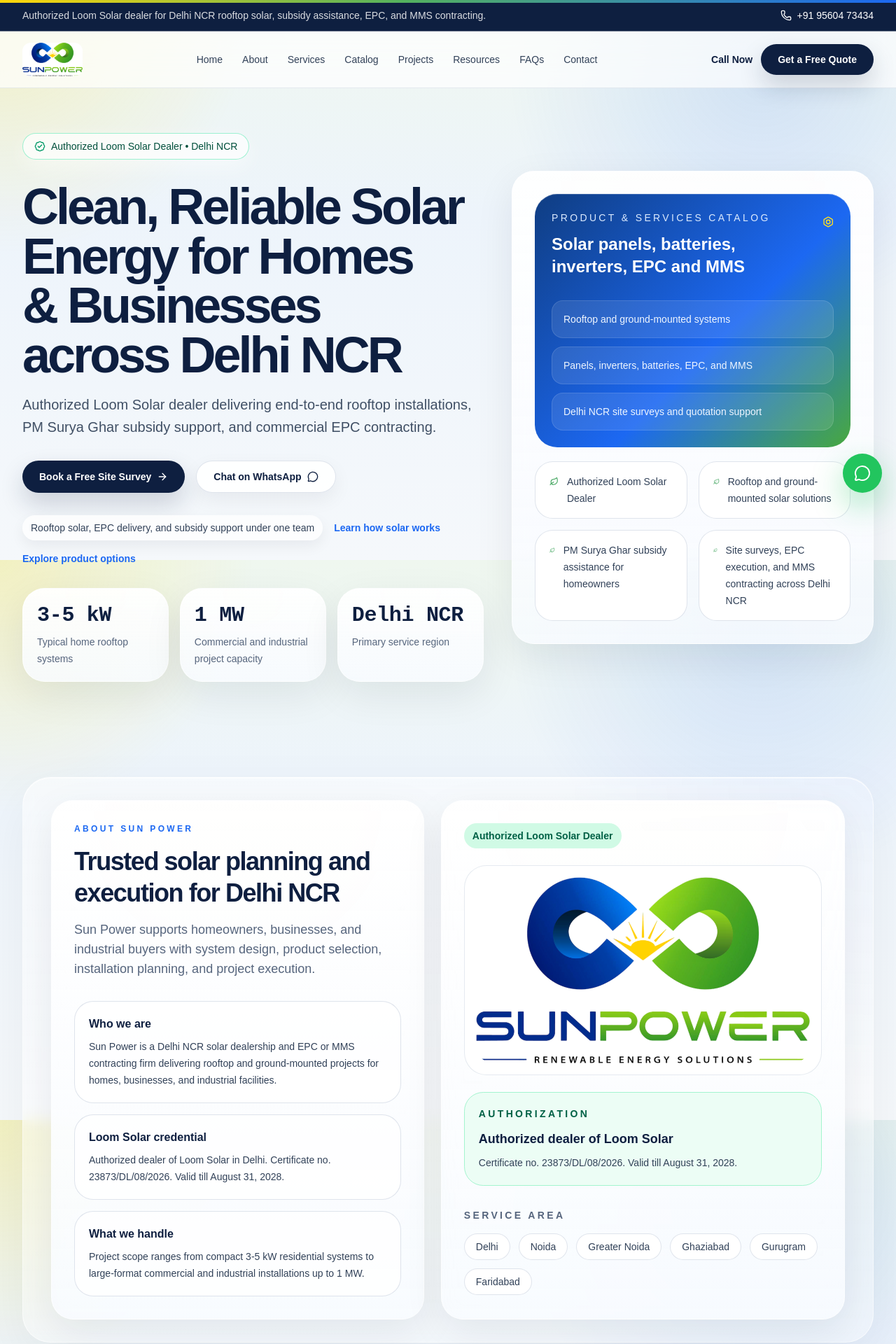
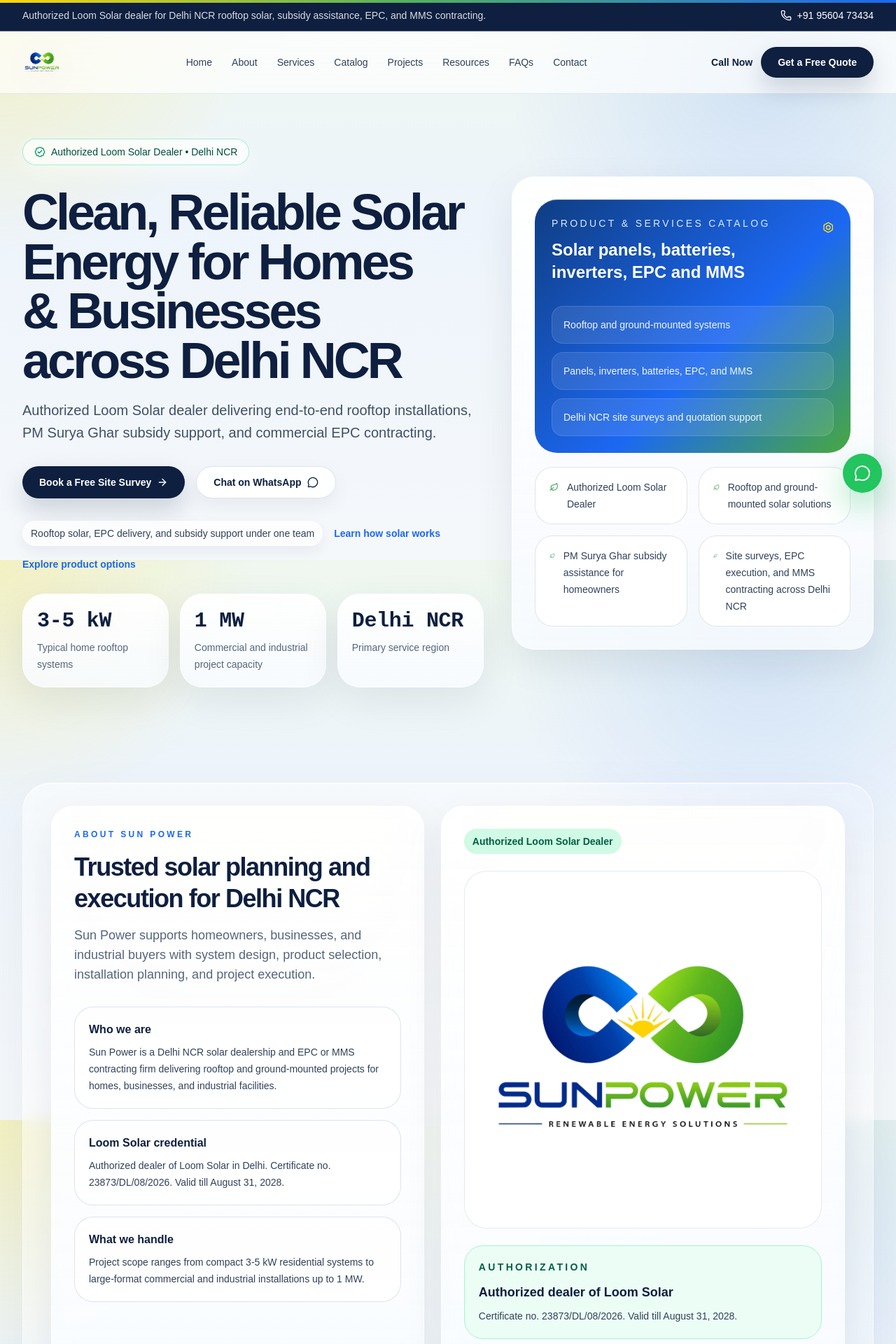
Before and after one commit to dhananjayvj/sunpower, a Next.js app: page / in a window 1280 px wide. Shown: the top 1920 px of the page at 70% size. Built offline with nearby package versions, Linux system fonts and the light colour scheme.

Commit message:
Render logo directly from source PNG

```diff
--- a/next.config.ts
+++ b/next.config.ts
@@ -12,6 +12,9 @@
   },
   basePath: repoBasePath,
   assetPrefix: repoBasePath,
+  env: {
+    NEXT_PUBLIC_BASE_PATH: repoBasePath,
+  },
 };
 
 export default nextConfig;
--- a/src/app/layout.tsx
+++ b/src/app/layout.tsx
@@ -40,7 +40,7 @@
   "@context": "https://schema.org",
   "@type": "LocalBusiness",
   name: "Sun Power",
-  image: `${siteUrl}/images/image-trimmed.png`,
+  image: `${siteUrl}/images/image.png`,
   telephone: "+91 95604 73434",
   address: {
     "@type": "PostalAddress",
--- a/src/components/sunpower-site.tsx
+++ b/src/components/sunpower-site.tsx
@@ -71,6 +71,8 @@
   const shouldReduceMotion = useReducedMotion();
   const { scrollY } = useScroll();
   const heroY = useTransform(scrollY, [0, 500], shouldReduceMotion ? [0, 0] : [0, 70]);
+  const basePath = process.env.NEXT_PUBLIC_BASE_PATH ?? "";
+  const brandLogoSrc = `${basePath}/images/image.png`;
 
   const [mobileMenuOpen, setMobileMenuOpen] = useState(false);
   const [calculatorMode, setCalculatorMode] = useState<"bill" | "roof">("bill");
@@ -137,13 +139,12 @@
       <header className="sticky top-0 z-30 border-b border-border/70 bg-white/70 backdrop-blur-xl">
         <div className="mx-auto flex max-w-7xl items-center justify-between gap-6 px-4 py-4 sm:px-6 lg:px-8">
           <a href="#home" className="flex items-center gap-4">
-            <Image
-              src="/images/image-trimmed.png"
+            <img
+              src={brandLogoSrc}
               alt="Sun Power Renewable Energy Solutions logo"
-              width={196}
-              height={72}
-              priority
-              className="h-12 w-auto rounded-xl bg-white"
+              width={2161}
+              height={2160}
+              className="h-14 w-auto object-contain drop-shadow-[0_10px_24px_rgba(15,23,42,0.08)]"
             />
           </a>
 
@@ -319,11 +320,11 @@
               </div>
 
               <div className="mt-6 rounded-[2rem] border border-border/80 bg-white p-4">
-                <Image
-                  src="/images/image-trimmed.png"
+                <img
+                  src={brandLogoSrc}
                   alt="Sun Power company logo"
-                  width={700}
-                  height={700}
+                  width={2161}
+                  height={2160}
                   className="h-auto w-full rounded-[1.6rem] object-contain"
                 />
               </div>
@@ -857,12 +858,12 @@
       <footer className="border-t border-border bg-slate-950 text-white">
         <div className="mx-auto flex max-w-7xl flex-col gap-6 px-4 py-8 text-sm text-white/74 sm:px-6 lg:px-8 md:flex-row md:items-end md:justify-between">
           <div>
-            <Image
-              src="/images/image-trimmed.png"
+            <img
+              src={brandLogoSrc}
               alt="Sun Power logo"
-              width={196}
-              height={72}
-              className="h-12 w-auto rounded-xl bg-white"
+              width={2161}
+              height={2160}
+              className="h-14 w-auto object-contain"
             />
             <p className="mt-3 max-w-xl leading-6">
               Solar energy dealership and EPC or MMS contracting firm serving Delhi NCR with
```
